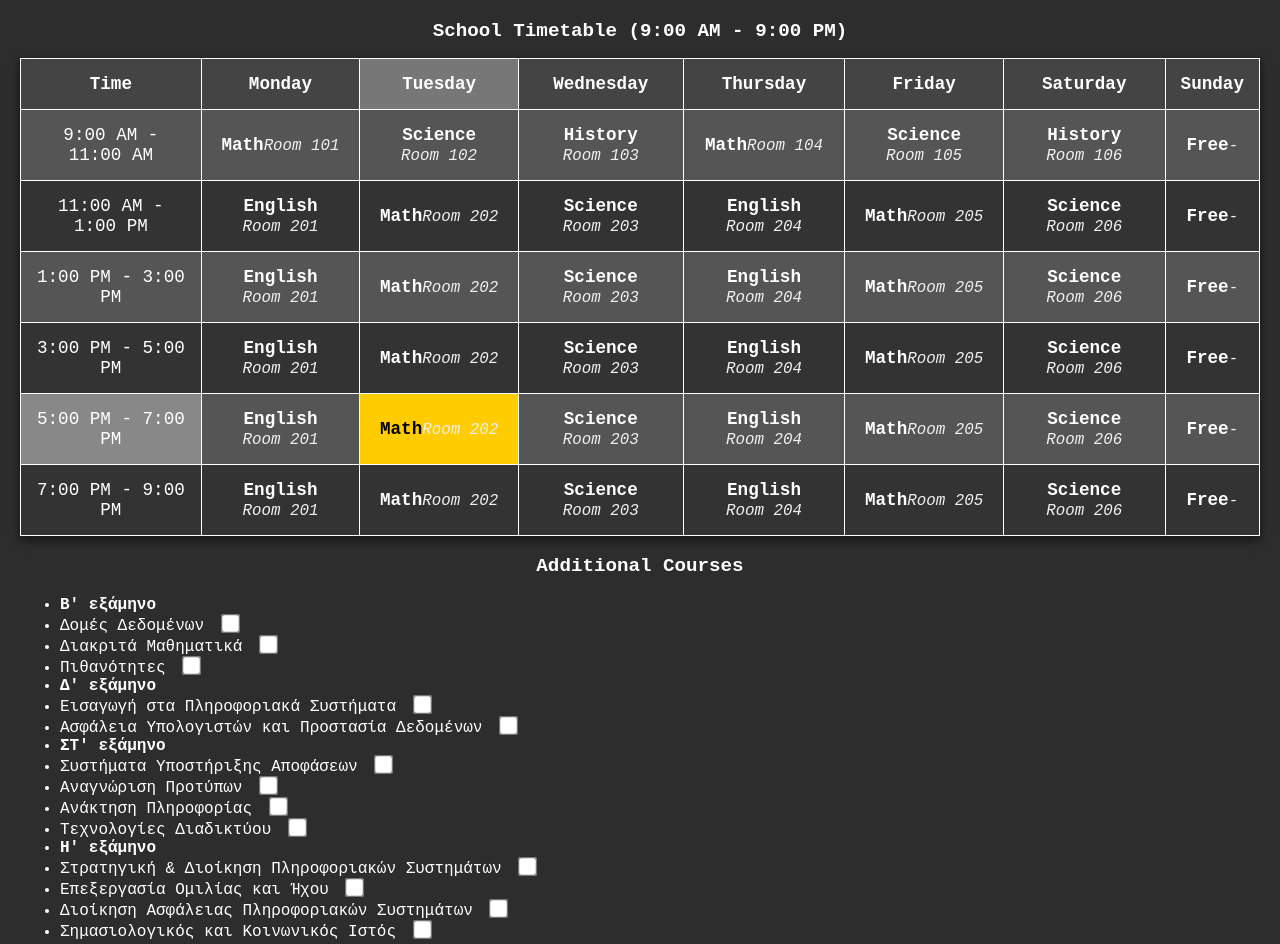
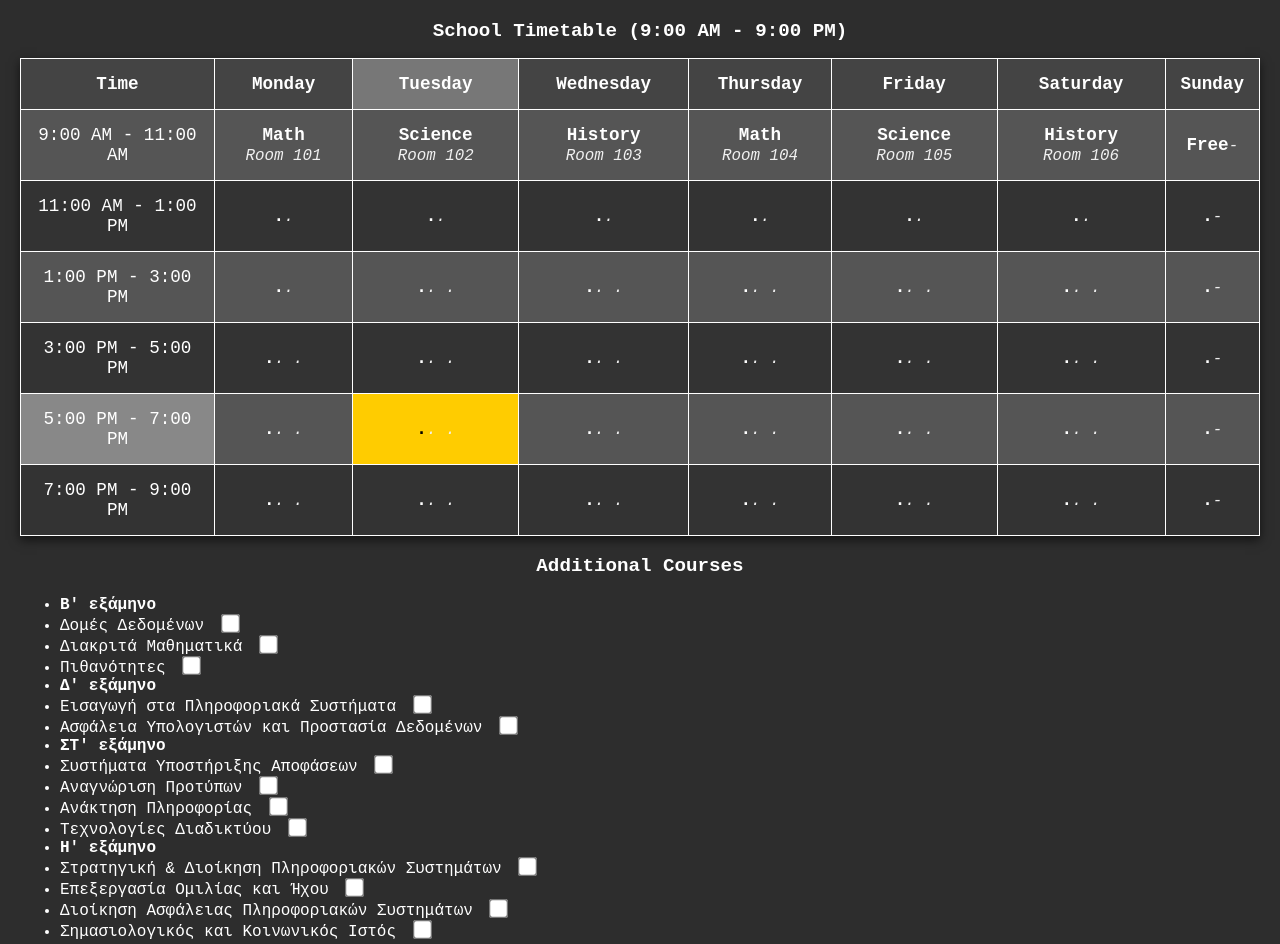
Before and after one commit to x-dot/x-dot.github.io, a plain HTML site: page index.html in a window 1280 px wide. Drawn offline with Linux system fonts and the light colour scheme.

Commit message:
Update index.html

```diff
--- a/index.html
+++ b/index.html
@@ -278,53 +278,53 @@
     </tr>
     <tr>
         <td onclick="editTime(this)">11:00 AM - 1:00 PM</td>
-        <td data-index="7" onclick="editCell(this)"><div class="subject">English</div><div class="room class-info">Room 201</div></td>
-        <td data-index="8" onclick="editCell(this)"><div class="subject">Math</div><div class="room class-info">Room 202</div></td>
-        <td data-index="9" onclick="editCell(this)"><div class="subject">Science</div><div class="room class-info">Room 203</div></td>
-        <td data-index="10" onclick="editCell(this)"><div class="subject">English</div><div class="room class-info">Room 204</div></td>
-        <td data-index="11" onclick="editCell(this)"><div class="subject">Math</div><div class="room class-info">Room 205</div></td>
-        <td data-index="12" onclick="editCell(this)"><div class="subject">Science</div><div class="room class-info">Room 206</div></td>
-        <td data-index="13" onclick="editCell(this)"><div class="subject">Free</div><div class="room class-info">-</div></td>
+        <td data-index="7" onclick="editCell(this)"><div class="subject">.</div><div class="room class-info">.</div></td>
+        <td data-index="8" onclick="editCell(this)"><div class="subject">.</div><div class="room class-info">.</div></td>
+        <td data-index="9" onclick="editCell(this)"><div class="subject">.</div><div class="room class-info">.</div></td>
+        <td data-index="10" onclick="editCell(this)"><div class="subject">.</div><div class="room class-info">.</div></td>
+        <td data-index="11" onclick="editCell(this)"><div class="subject">.</div><div class="room class-info">.</div></td>
+        <td data-index="12" onclick="editCell(this)"><div class="subject">.</div><div class="room class-info">.</div></td>
+        <td data-index="13" onclick="editCell(this)"><div class="subject">.</div><div class="room class-info">-</div></td>
     </tr>
     <tr>
         <td onclick="editTime(this)">1:00 PM - 3:00 PM</td>
-        <td data-index="14" onclick="editCell(this)"><div class="subject">English</div><div class="room class-info">Room 201</div></td>
-        <td data-index="15" onclick="editCell(this)"><div class="subject">Math</div><div class="room class-info">Room 202</div></td>
-        <td data-index="16" onclick="editCell(this)"><div class="subject">Science</div><div class="room class-info">Room 203</div></td>
-        <td data-index="17" onclick="editCell(this)"><div class="subject">English</div><div class="room class-info">Room 204</div></td>
-        <td data-index="18" onclick="editCell(this)"><div class="subject">Math</div><div class="room class-info">Room 205</div></td>
-        <td data-index="19" onclick="editCell(this)"><div class="subject">Science</div><div class="room class-info">Room 206</div></td>
-        <td data-index="20" onclick="editCell(this)"><div class="subject">Free</div><div class="room class-info">-</div></td>
+        <td data-index="14" onclick="editCell(this)"><div class="subject">.</div><div class="room class-info">.</div></td>
+        <td data-index="15" onclick="editCell(this)"><div class="subject">.</div><div class="room class-info">. .</div></td>
+        <td data-index="16" onclick="editCell(this)"><div class="subject">.</div><div class="room class-info">. .</div></td>
+        <td data-index="17" onclick="editCell(this)"><div class="subject">.</div><div class="room class-info">. .</div></td>
+        <td data-index="18" onclick="editCell(this)"><div class="subject">.</div><div class="room class-info">. .</div></td>
+        <td data-index="19" onclick="editCell(this)"><div class="subject">.</div><div class="room class-info">. .</div></td>
+        <td data-index="20" onclick="editCell(this)"><div class="subject">.</div><div class="room class-info">-</div></td>
     </tr>
     <tr>
         <td onclick="editTime(this)">3:00 PM - 5:00 PM</td>
-        <td data-index="21" onclick="editCell(this)"><div class="subject">English</div><div class="room class-info">Room 201</div></td>
-        <td data-index="22" onclick="editCell(this)"><div class="subject">Math</div><div class="room class-info">Room 202</div></td>
-        <td data-index="23" onclick="editCell(this)"><div class="subject">Science</div><div class="room class-info">Room 203</div></td>
-        <td data-index="24" onclick="editCell(this)"><div class="subject">English</div><div class="room class-info">Room 204</div></td>
-        <td data-index="25" onclick="editCell(this)"><div class="subject">Math</div><div class="room class-info">Room 205</div></td>
-        <td data-index="26" onclick="editCell(this)"><div class="subject">Science</div><div class="room class-info">Room 206</div></td>
-        <td data-index="27" onclick="editCell(this)"><div class="subject">Free</div><div class="room class-info">-</div></td>
+        <td data-index="21" onclick="editCell(this)"><div class="subject">.</div><div class="room class-info">. .</div></td>
+        <td data-index="22" onclick="editCell(this)"><div class="subject">.</div><div class="room class-info">. .</div></td>
+        <td data-index="23" onclick="editCell(this)"><div class="subject">.</div><div class="room class-info">. .</div></td>
+        <td data-index="24" onclick="editCell(this)"><div class="subject">.</div><div class="room class-info">. .</div></td>
+        <td data-index="25" onclick="editCell(this)"><div class="subject">.</div><div class="room class-info">. .</div></td>
+        <td data-index="26" onclick="editCell(this)"><div class="subject">.</div><div class="room class-info">. .</div></td>
+        <td data-index="27" onclick="editCell(this)"><div class="subject">.</div><div class="room class-info">-</div></td>
     </tr>
     <tr>
         <td onclick="editTime(this)">5:00 PM - 7:00 PM</td>
-        <td data-index="28" onclick="editCell(this)"><div class="subject">English</div><div class="room class-info">Room 201</div></td>
-        <td data-index="29" onclick="editCell(this)"><div class="subject">Math</div><div class="room class-info">Room 202</div></td>
-        <td data-index="30" onclick="editCell(this)"><div class="subject">Science</div><div class="room class-info">Room 203</div></td>
-        <td data-index="31" onclick="editCell(this)"><div class="subject">English</div><div class="room class-info">Room 204</div></td>
-        <td data-index="32" onclick="editCell(this)"><div class="subject">Math</div><div class="room class-info">Room 205</div></td>
-        <td data-index="33" onclick="editCell(this)"><div class="subject">Science</div><div class="room class-info">Room 206</div></td>
-        <td data-index="34" onclick="editCell(this)"><div class="subject">Free</div><div class="room class-info">-</div></td>
+        <td data-index="28" onclick="editCell(this)"><div class="subject">.</div><div class="room class-info">. .</div></td>
+        <td data-index="29" onclick="editCell(this)"><div class="subject">.</div><div class="room class-info">. .</div></td>
+        <td data-index="30" onclick="editCell(this)"><div class="subject">.</div><div class="room class-info">. .</div></td>
+        <td data-index="31" onclick="editCell(this)"><div class="subject">.</div><div class="room class-info">. .</div></td>
+        <td data-index="32" onclick="editCell(this)"><div class="subject">.</div><div class="room class-info">. .</div></td>
+        <td data-index="33" onclick="editCell(this)"><div class="subject">.</div><div class="room class-info">. .</div></td>
+        <td data-index="34" onclick="editCell(this)"><div class="subject">.</div><div class="room class-info">-</div></td>
     </tr>
     <tr>
         <td onclick="editTime(this)">7:00 PM - 9:00 PM</td>
-        <td data-index="35" onclick="editCell(this)"><div class="subject">English</div><div class="room class-info">Room 201</div></td>
-        <td data-index="36" onclick="editCell(this)"><div class="subject">Math</div><div class="room class-info">Room 202</div></td>
-        <td data-index="37" onclick="editCell(this)"><div class="subject">Science</div><div class="room class-info">Room 203</div></td>
-        <td data-index="38" onclick="editCell(this)"><div class="subject">English</div><div class="room class-info">Room 204</div></td>
-        <td data-index="39" onclick="editCell(this)"><div class="subject">Math</div><div class="room class-info">Room 205</div></td>
-        <td data-index="40" onclick="editCell(this)"><div class="subject">Science</div><div class="room class-info">Room 206</div></td>
-        <td data-index="41" onclick="editCell(this)"><div class="subject">Free</div><div class="room class-info">-</div></td>
+        <td data-index="35" onclick="editCell(this)"><div class="subject">.</div><div class="room class-info">. .</div></td>
+        <td data-index="36" onclick="editCell(this)"><div class="subject">.</div><div class="room class-info">. .</div></td>
+        <td data-index="37" onclick="editCell(this)"><div class="subject">.</div><div class="room class-info">. .</div></td>
+        <td data-index="38" onclick="editCell(this)"><div class="subject">.</div><div class="room class-info">. .</div></td>
+        <td data-index="39" onclick="editCell(this)"><div class="subject">.</div><div class="room class-info">. .</div></td>
+        <td data-index="40" onclick="editCell(this)"><div class="subject">.</div><div class="room class-info">. .</div></td>
+        <td data-index="41" onclick="editCell(this)"><div class="subject">.</div><div class="room class-info">-</div></td>
     </tr>
 </table>
 
```
